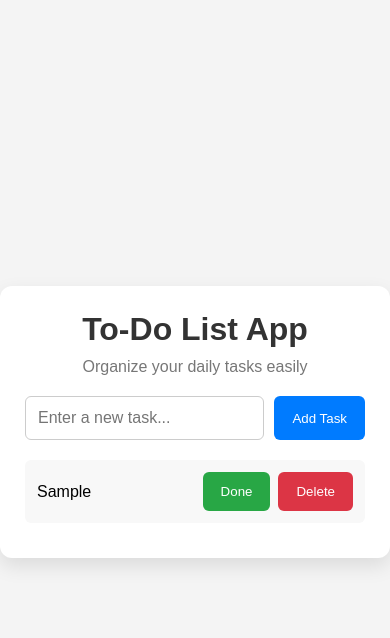
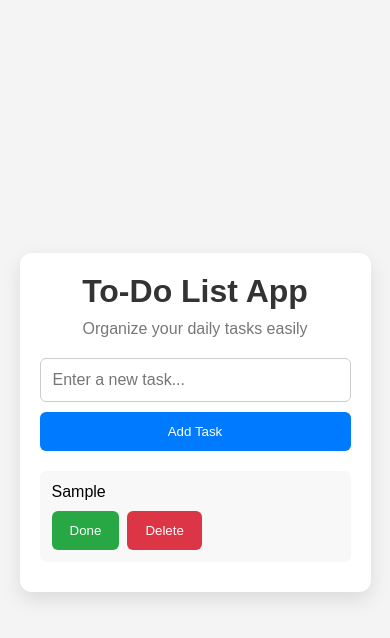
Before and after one commit to jad-obeidd/synent-task5-todoapp-jadobeid, a plain HTML site: page index.html in a window 390 px wide. Both pictures are taken after typing "Sample" into the empty fields and a click on the button "Add Task". Drawn offline with Linux system fonts and the light colour scheme.

Commit message:
Improve responsive design

```diff
--- a/style.css
+++ b/style.css
@@ -100,3 +100,23 @@ li {
 .delete-btn:hover {
   background: #c82333;
 }
+@media (max-width: 480px) {
+  .app-container {
+    width: 90%;
+    padding: 20px;
+  }
+
+  .input-box {
+    flex-direction: column;
+  }
+
+  button {
+    width: 100%;
+  }
+
+  li {
+    flex-direction: column;
+    align-items: flex-start;
+    gap: 10px;
+  }
+}
```
